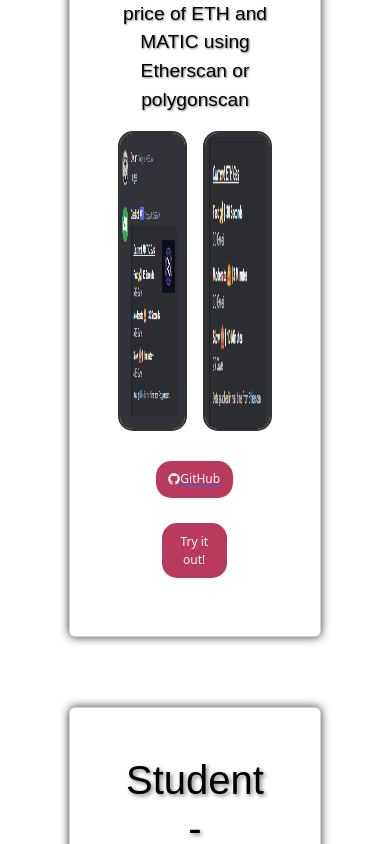
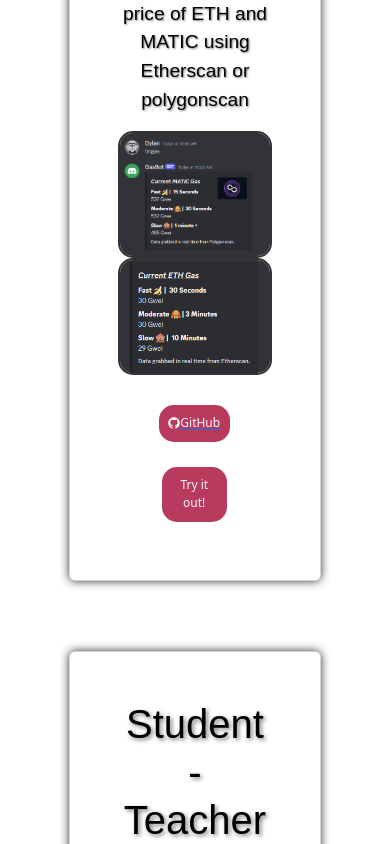
Before and after one commit to DylanM05/Portfolio_Website, a React (Create React App) app in the folder client/: page /projects in a window 390 px wide. Shown: the part 780-1624 px from the top of the page. Built offline with nearby package versions, Linux system fonts and the light colour scheme.

Commit message:
styling tweaks for cellphones

```diff
--- a/client/src/Components/Contact.js
+++ b/client/src/Components/Contact.js
@@ -103,8 +103,6 @@ function ContactPage() {
   </div>
 </form>
       </div>
-
-
       <div className="contact-section">
         <h2 className="contact-heading">Send me an email!</h2>
         <div>
--- a/client/src/Components/Styles/BusinessCard.css
+++ b/client/src/Components/Styles/BusinessCard.css
@@ -186,7 +186,7 @@
     font-size: var(--font-size-small);
   }
   .card-button {
-    padding: 0.6rem 0.8rem !important;
+    padding: 0.6rem 0.6rem !important;
     font-size: 0.75rem !important;
   }
 }
--- a/client/src/Components/Styles/Contact.css
+++ b/client/src/Components/Styles/Contact.css
@@ -118,6 +118,7 @@ form {
   align-items: center;
 }
 
+
 @media (max-width: 600px) {
   .contact {
     top: 7rem;
@@ -132,6 +133,10 @@ form {
   }
   .contact-heading {
     font-size: var(--font-size-medium);
+  }
+  .contact-form {
+    display: flex;
+    flex-direction: column-reverse;
   }
 }
 
--- a/client/src/Components/Styles/Projects.css
+++ b/client/src/Components/Styles/Projects.css
@@ -119,3 +119,14 @@
     overflow: hidden;
 }
 }
+
+@media (max-width: 768px) {
+    .Card-images {
+        flex-direction: column;
+        align-items: center;
+    }
+    .Card-images .Card-Img {
+        width: 100%;
+        height: auto;
+    }
+}
```
